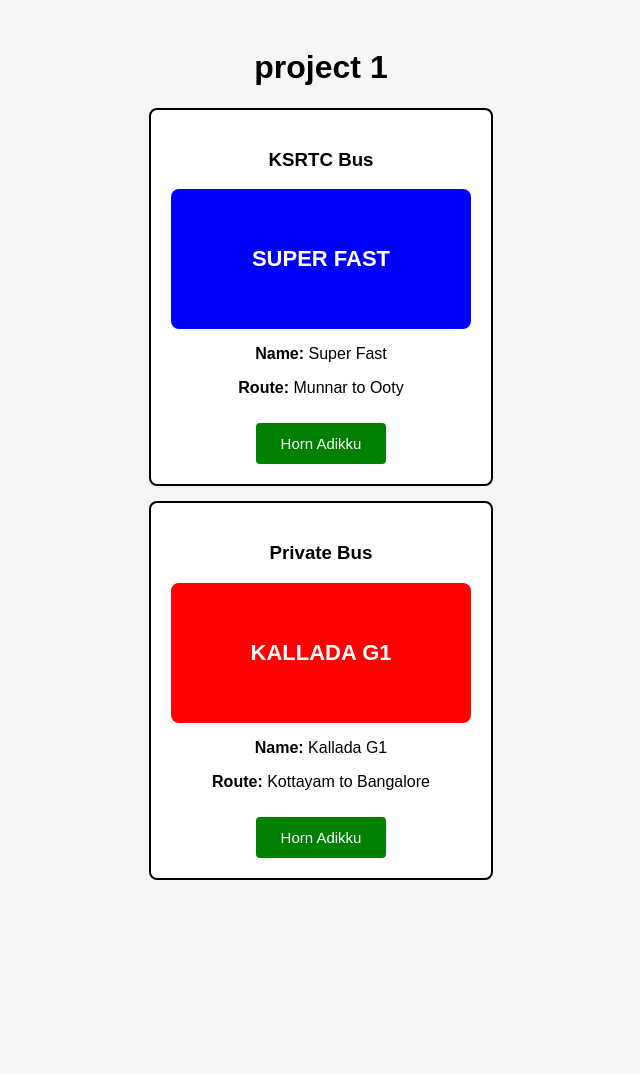
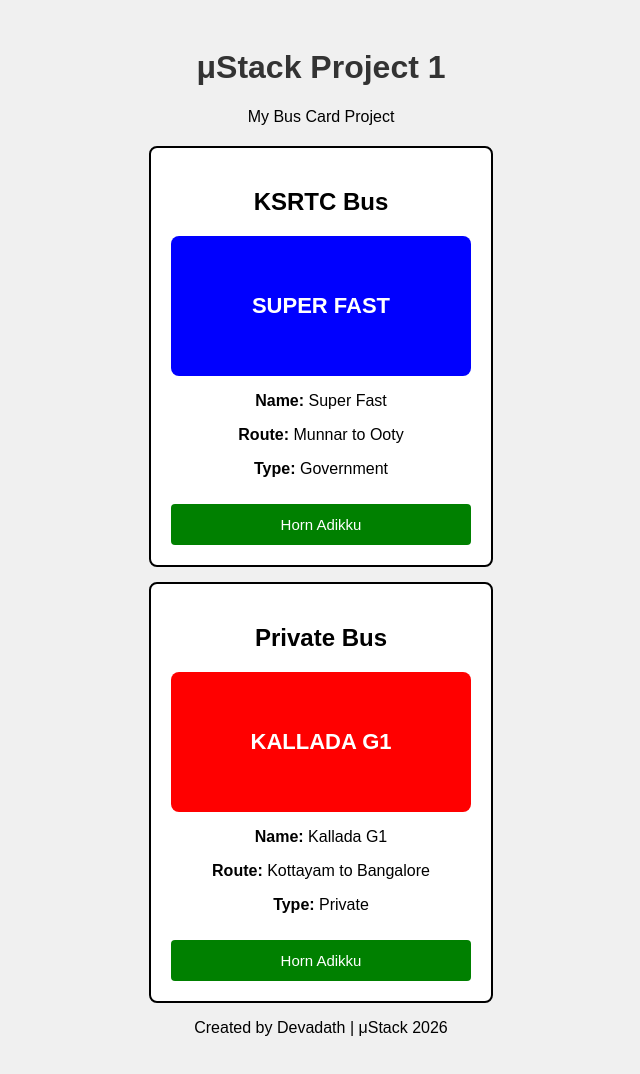
Before and after one commit to devadathsaji0-lang/Mustack-project1, a plain HTML site: page buscard.html in a window 1280 px wide. Shown: the whole page, without its empty margins (319-959 px from the left). Before the commit the page ends 923 px from the top, so only its background shows below. Drawn offline with Linux system fonts and the light colour scheme.

Commit message:
Update buscard.html

```diff
--- a/buscard.html
+++ b/buscard.html
@@ -1,15 +1,26 @@
 <!DOCTYPE html>
 <html>
 <head>
-  <title>Bus Info Card - uStack 2026</title>
+  <title>Bus Info Card - μStack 2026</title>
+  <meta name="viewport" content="width=device-width, initial-scale=1.0">
   <style>
-
     body {
-      background-color: #f5f5f5;
+      background-color: #f0f0f0;
       font-family: Arial;
       text-align: center;
       padding: 20px;
     }
+
+    h1 {
+      color: #333;
+    }
+
+    /* Main container */
+    main {
+      margin-top: 20px;
+    }
+
+    /* Card styling */
     .card {
       background-color: white;
       width: 300px;
@@ -18,6 +29,7 @@
       border: 2px solid black;
       border-radius: 8px;
     }
+
     .bus-box {
       width: 100%;
       height: 140px;
@@ -30,6 +42,7 @@
       border-radius: 8px;
       margin-bottom: 15px;
     }
+
     button {
       background-color: green;
       color: white;
@@ -39,37 +52,85 @@
       border-radius: 4px;
       cursor: pointer;
       font-size: 15px;
+      width: 100%;
+    }
+
+    button:hover {
+      background-color: darkgreen;
+    }
+
+    /* Responsive for mobile */
+    @media (max-width: 600px) {
+      .card {
+        width: 90%;
+      }
     }
   </style>
 </head>
 <body>
 
-  <h1>project 1</h1>
+  <!-- Semantic HTML: header -->
+  <header>
+    <h1>μStack Project 1</h1>
+    <p>My Bus Card Project</p>
+  </header>
 
+  <!-- Semantic HTML: main -->
+  <main>
 
-  <div class="card">
-    <h3>KSRTC Bus</h3>
-    <div class="bus-box" style="background-color: blue;">
+    <!-- Semantic HTML: article -->
+    <article class="card">
+      <header>
+        <h2>KSRTC Bus</h2>
+      </header>
+
+      <section class="bus-box" style="background-color: blue;">
         SUPER FAST
-    </div>
+      </section>
+
+      <section>
         <p><b>Name:</b> Super Fast</p>
         <p><b>Route:</b> Munnar to Ooty</p>
-    <button onclick="hornSound(©KSRTC Bus Ready!©)">Horn Adikku</button>
-  </div>
+        <p><b>Type:</b> Government</p>
+      </section>
 
+      <footer>
+        <button onclick="hornSound('KSRTC Bus Ready!')">Horn Adikku</button>
+      </footer>
+    </article>
 
-  <div class="card">
-    <h3>Private Bus</h3>
-    <div class="bus-box" style="background-color: red;">
+    <!-- Semantic HTML: article -->
+    <article class="card">
+      <header>
+        <h2>Private Bus</h2>
+      </header>
+
+      <section class="bus-box" style="background-color: red;">
         KALLADA G1
-    </div>
+      </section>
+
+      <section>
         <p><b>Name:</b> Kallada G1</p>
         <p><b>Route:</b> Kottayam to Bangalore</p>
-    <button onclick="hornSound(©Private Bus Ready!©)">Horn Adikku</button>
-  </div>
+        <p><b>Type:</b> Private</p>
+      </section>
+
+      <footer>
+        <button onclick="hornSound('Private Bus Ready!')">Horn Adikku</button>
+      </footer>
+    </article>
+
+  </main>
+
+  <!-- Semantic HTML: footer -->
+  <footer>
+    <p>Created by Devadath | μStack 2026</p>
+  </footer>
+
+  <!-- Basic JS -->
   <script>
-    function hornSound(message) {
-      alert(message);
+    function hornSound(msg) {
+      alert(msg);
     }
   </script>
 
```
Lines whose indentation alone changed are shown as unchanged.
